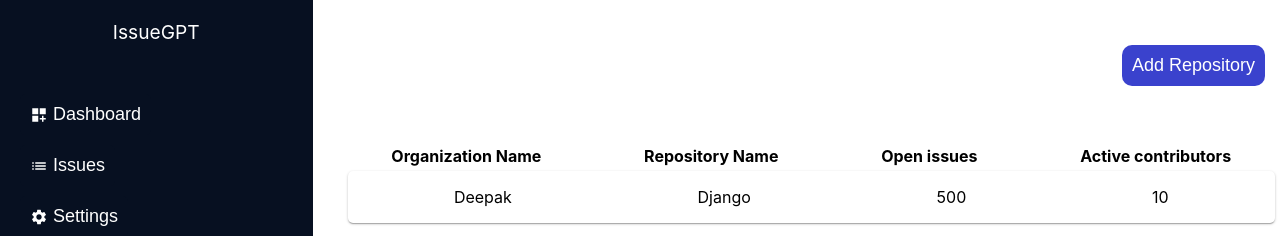
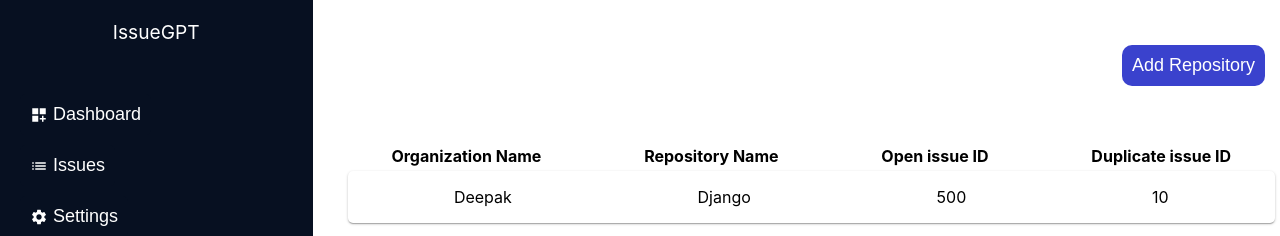
Before and after one commit to deepak2431/issue_gpt, a React (Create React App) app in the folder client/: page /dashboard/issues in a window 1280 px wide. Shown: the top 236 px of the page. Built offline with nearby package versions, Linux system fonts and the light colour scheme; no server answers.

Commit message:
implemented data fetching

```diff
--- a/client/src/pages/Issues.tsx
+++ b/client/src/pages/Issues.tsx
@@ -1,4 +1,4 @@
-import React, { useState } from "react";
+import React, { useState, useEffect } from "react";
 
 import TableCard from "../components/TableCard";
 import InputForm from "../components/InputForm";
@@ -12,10 +12,10 @@ const tableHeadings = [
     headingTitle: "Repository Name",
   },
   {
-    headingTitle: "Open issues",
+    headingTitle: "Open issue ID",
   },
   {
-    headingTitle: "Active contributors",
+    headingTitle: "Duplicate issue ID",
   },
 ];
 
@@ -23,10 +23,34 @@ const SERVER_URL =
   "https://f6b1-2401-4900-3ccc-48d9-d822-62f2-f4cb-d409.ngrok-free.app";
 
 const Issues = () => {
+
   const [repo, setRepo] = useState("");
   const [error, setError] = useState(0);
   const [addRepo, setAddRepo] = useState(0);
   const [success, setSuccess] = useState(0);
+  const [issueData, setIssueData] = useState([]);
+
+  const getIssueData = async () => {
+
+    try {
+      const resp = await fetch(SERVER_URL + "/duplicate_issues?org_name=deepak");
+      if(resp.status === 200) {
+        const data = await resp.json();
+        console.log(data)
+        setIssueData(data)
+      }
+      else {
+        throw Error("Unable to fetch the data")
+      }
+    }
+    catch (error) {
+      console.log(error)
+    }
+  }
+
+  useEffect(( ) => {
+    getIssueData()
+  }, [])
 
   const handleInputChange = (e: React.ChangeEvent<HTMLInputElement>) => {
     setRepo(e.target.value);
```
